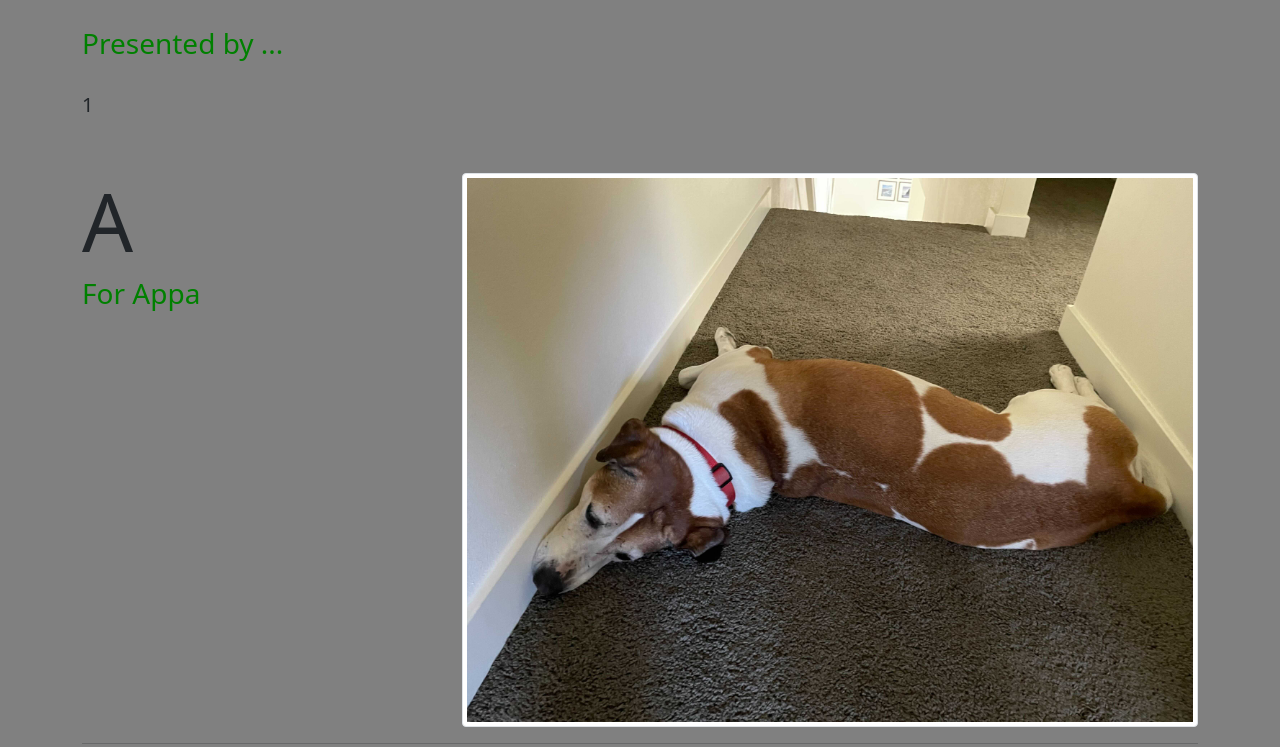
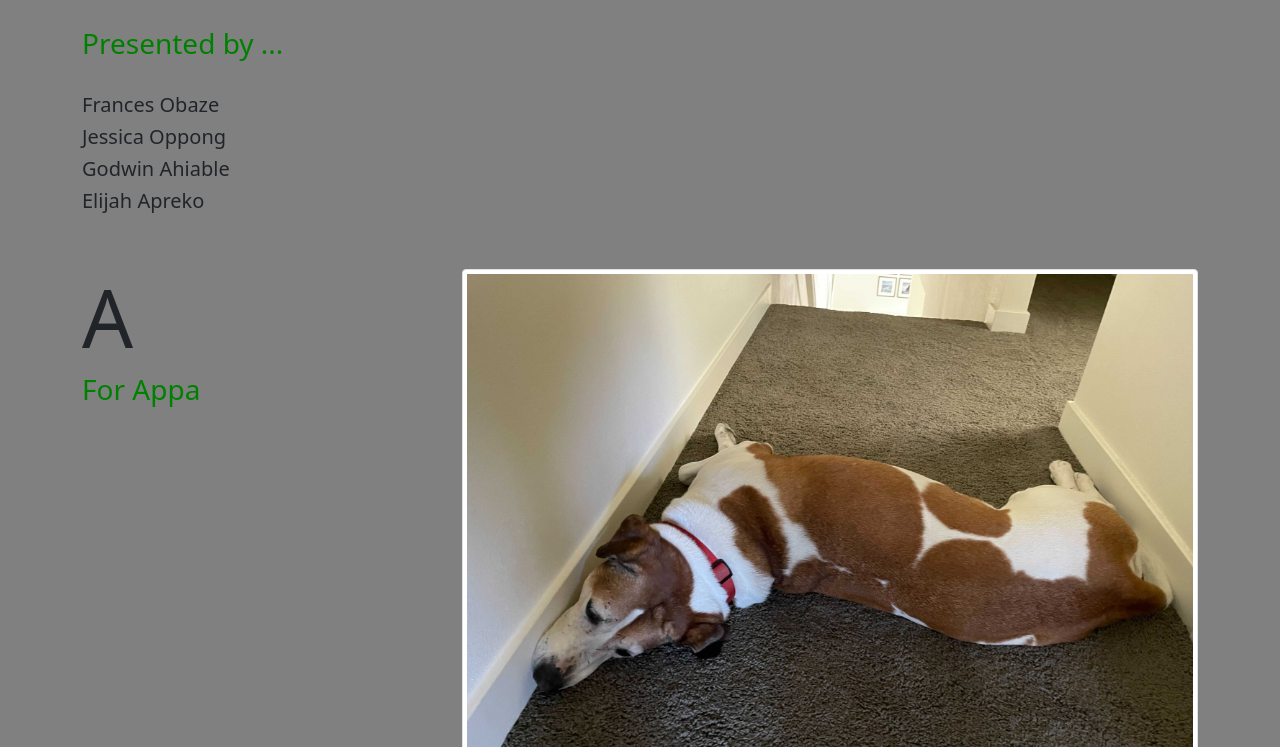
Before and after one commit to FranObaze/Room-6, a plain HTML site: page ad-l3-1.0/index.html in a window 1280 px wide. Shown: the part 53-800 px from the top of the page. Drawn offline with nearby package versions, Linux system fonts and the light colour scheme.

Commit message:
inserted names and updated js

```diff
--- a/ad-l3-1.0/index.html
+++ b/ad-l3-1.0/index.html
@@ -27,9 +27,10 @@
         <div class="row">
             <div class="col-12">
                 <!-- Enter each persons name in place of the "Insert Name Here" below -->
-                <h5>1</h5>
-
-
+                <h5>Frances Obaze</h5>
+                <h5>Jessica Oppong</h5>
+                <h5>Godwin Ahiable</h5>
+                <h5>Elijah Apreko</h5>
             </div>
         </div>
         <br>
--- a/ad-l3-1.0/script.js
+++ b/ad-l3-1.0/script.js
@@ -8,5 +8,6 @@ function changeColor(event) {
 }
 
 document.querySelectorAll("h5").forEach((h5) => {
-  h5.addEventListener("click", changeColor);
+    h5.addEventListener("click", changeColor);
+    h5.style = "cursor: pointer;"
 });
```
